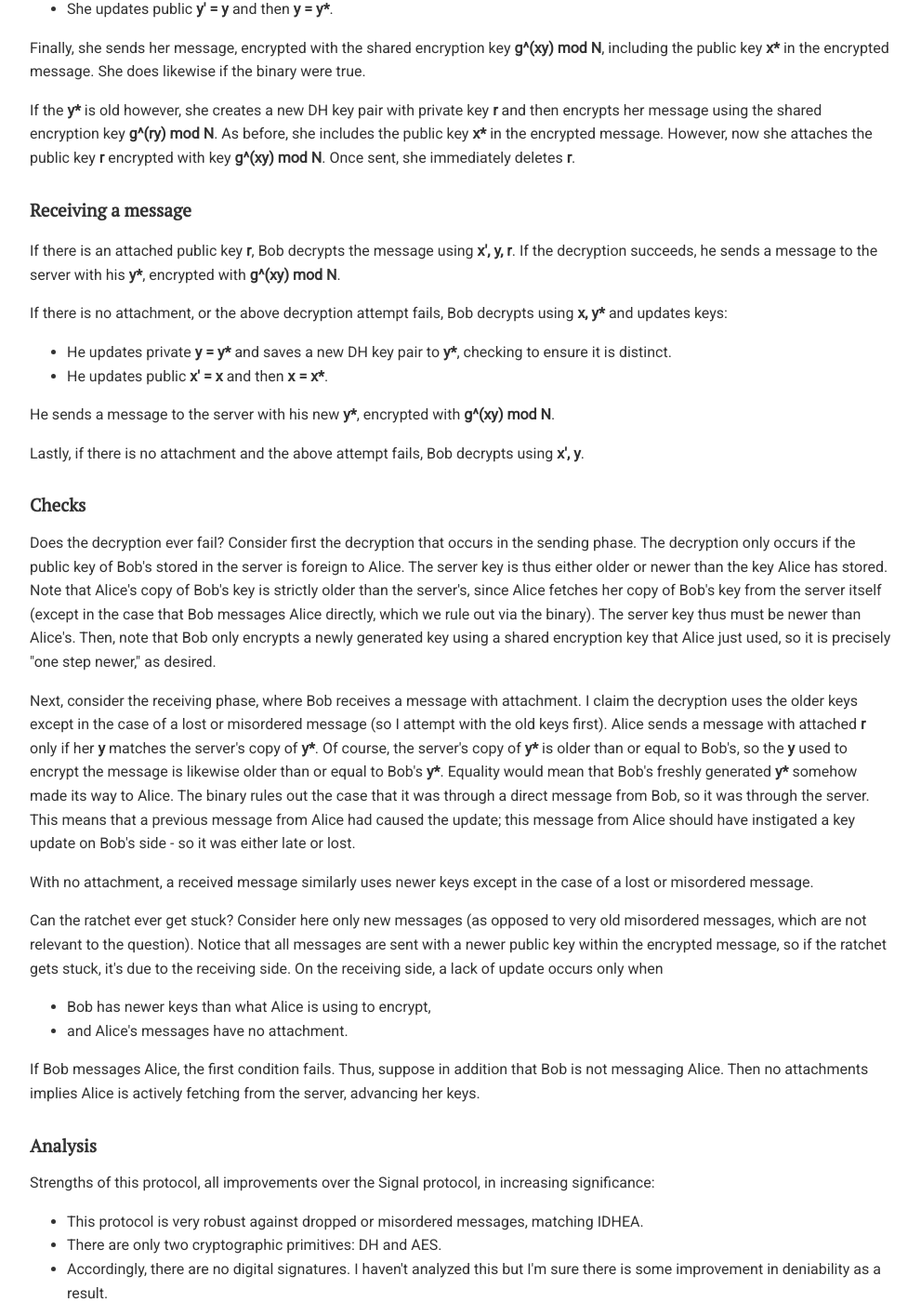
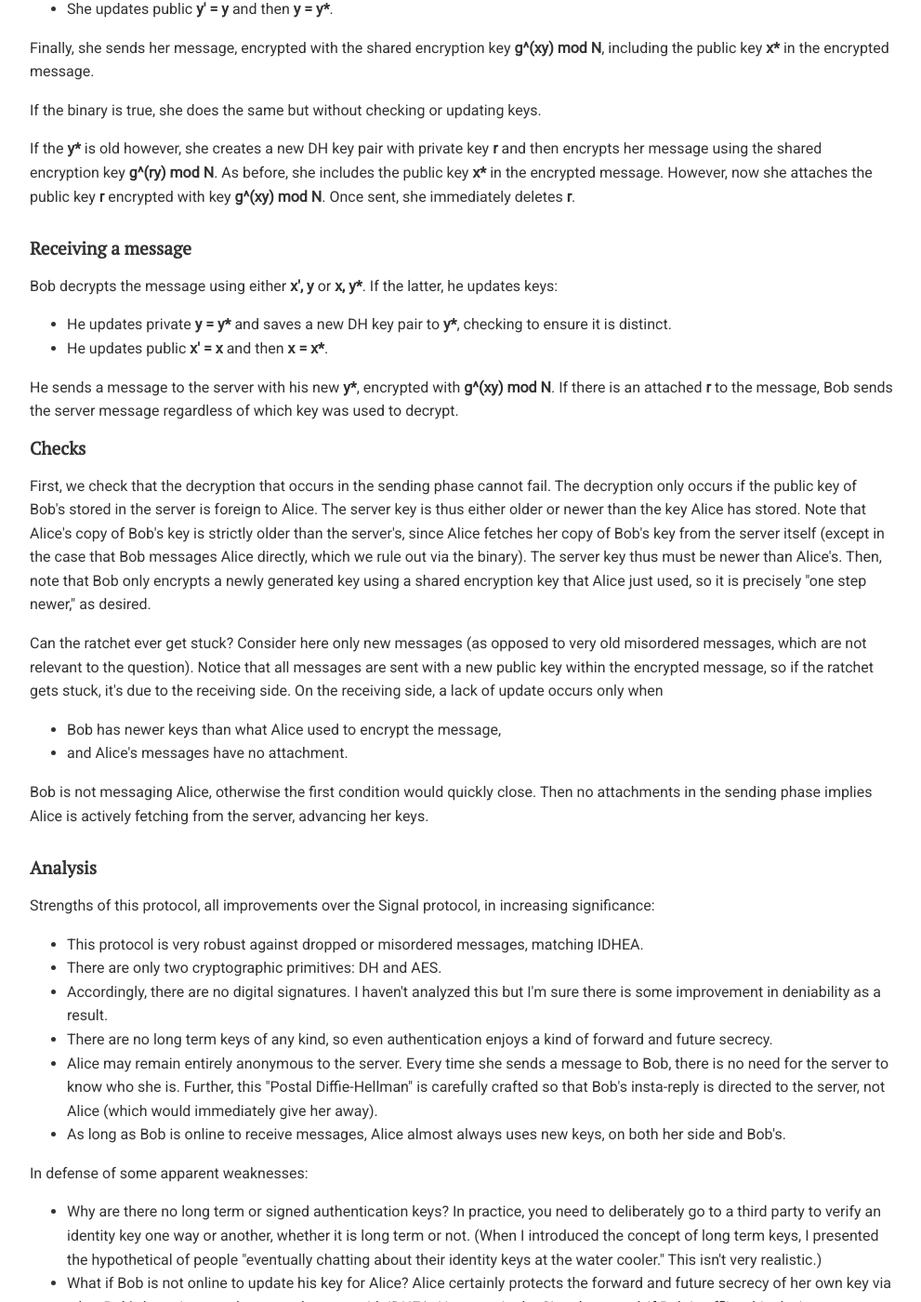
Before and after one commit to chatscrypt/chatscrypt.github.io, a Jekyll site: the page built from _posts/2020-02-06-the-chatscrypt-architecture-part-v-revisiting-the-postal-delivery-model.html, in a window 1280 px wide and 1400 px high, scrolled down 2254 px. Shown: the whole window at 93% size, without its empty margins (143-1134 px from the left). Built offline with Jekyll 4.4.1, drawn with Linux system fonts in a browser that asks for light colours; comment, search, counter and statistics services are not loaded.

Commit message:
Update 2020-02-06-the-chatscrypt-architecture-part-v-revisiting-the-postal-delivery-model.html

```diff
--- a/_posts/2020-02-06-the-chatscrypt-architecture-part-v-revisiting-the-postal-delivery-model.html
+++ b/_posts/2020-02-06-the-chatscrypt-architecture-part-v-revisiting-the-postal-delivery-model.html
@@ -74,40 +74,34 @@
 <li>She updates private <b>x = x*</b> and saves a new DH key pair to <b>x*</b>, checking to ensure it is distinct.
   <li>She updates public <b>y' = y</b> and then <b>y = y*</b>.
 </ul>
-Finally, she sends her message, encrypted with the shared encryption key <b>g^(xy) mod N</b>, including the public key <b>x*</b> in the encrypted message. She does likewise if the binary were true.
+Finally, she sends her message, encrypted with the shared encryption key <b>g^(xy) mod N</b>, including the public key <b>x*</b> in the encrypted message.
+
+<p>If the binary is true, she does the same but without checking or updating keys.
 
 <p>If the <b>y*</b> is old however, she creates a new DH key pair with private key <b>r</b> and then encrypts her message using the shared encryption key <b>g^(ry) mod N</b>. As before, she includes the public key <b>x*</b> in the encrypted message. However, now she attaches the public key <b>r</b> encrypted with key <b>g^(xy) mod N</b>. Once sent, she immediately deletes <b>r</b>.
 
 
 <h2>Receiving a message</h2>
-
-
-<p>If there is an attached public key <b>r</b>, Bob decrypts the message using <b>x', y, r</b>. If the decryption succeeds, he sends a message to the server with his <b>y*</b>, encrypted with <b>g^(xy) mod N</b>.
-
-<p>If there is no attachment, or the above decryption attempt fails, Bob decrypts using <b>x, y*</b> and updates keys:
+Bob decrypts the message using either <b>x', y</b> or <b>x, y*</b>. If the latter, he updates keys:
 <ul>
 <li>He updates private <b>y = y*</b> and saves a new DH key pair to <b>y*</b>, checking to ensure it is distinct.
 <li>He updates public <b>x' = x</b> and then <b>x = x*</b>.
 </ul>
 He sends a message to the server with his new <b>y*</b>, encrypted with <b>g^(xy) mod N</b>.
 
-<p>Lastly, if there is no attachment and the above attempt fails, Bob decrypts using <b>x', y</b>.
+If there is an attached <b>r</b> to the message, Bob sends the server message regardless of which key was used to decrypt.
 
 
 <h2>Checks</h2>
 
-Does the decryption ever fail? Consider first the decryption that occurs in the sending phase. The decryption only occurs if the public key of Bob's stored in the server is foreign to Alice. The server key is thus either older or newer than the key Alice has stored. Note that Alice's copy of Bob's key is strictly older than the server's, since Alice fetches her copy of Bob's key from the server itself (except in the case that Bob messages Alice directly, which we rule out via the binary). The server key thus must be newer than Alice's. Then, note that Bob only encrypts a newly generated key using a shared encryption key that Alice just used, so it is precisely "one step newer," as desired.
+First, we check that the decryption that occurs in the sending phase cannot fail. The decryption only occurs if the public key of Bob's stored in the server is foreign to Alice. The server key is thus either older or newer than the key Alice has stored. Note that Alice's copy of Bob's key is strictly older than the server's, since Alice fetches her copy of Bob's key from the server itself (except in the case that Bob messages Alice directly, which we rule out via the binary). The server key thus must be newer than Alice's. Then, note that Bob only encrypts a newly generated key using a shared encryption key that Alice just used, so it is precisely "one step newer," as desired.
 
-<p>Next, consider the receiving phase, where Bob receives a message with attachment. I claim the decryption uses the older keys except in the case of a lost or misordered message (so I attempt with the old keys first). Alice sends a message with attached <b>r</b> only if her <b>y</b> matches the server's copy of <b>y*</b>. Of course, the server's copy of <b>y*</b> is older than or equal to Bob's, so the <b>y</b> used to encrypt the message is likewise older than or equal to Bob's <b>y*</b>. Equality would mean that Bob's freshly generated <b>y*</b> somehow made its way to Alice. The binary rules out the case that it was through a direct message from Bob, so it was through the server. This means that a previous message from Alice had caused the update; this message from Alice should have instigated a key update on Bob's side - so it was either late or lost.
-
-<p>With no attachment, a received message similarly uses newer keys except in the case of a lost or misordered message.
-
-<p>Can the ratchet ever get stuck? Consider here only new messages (as opposed to very old misordered messages, which are not relevant to the question). Notice that all messages are sent with a newer public key within the encrypted message, so if the ratchet gets stuck, it's due to the receiving side. On the receiving side, a lack of update occurs only when
+<p>Can the ratchet ever get stuck? Consider here only new messages (as opposed to very old misordered messages, which are not relevant to the question). Notice that all messages are sent with a new public key within the encrypted message, so if the ratchet gets stuck, it's due to the receiving side. On the receiving side, a lack of update occurs only when
 <ul>
- <li> Bob has newer keys than what Alice is using to encrypt,
- <li>and Alice's messages have no attachment.
+ <li> Bob has newer keys than what Alice used to encrypt the message,
+ <li> and Alice's messages have no attachment.
 </ul>
-<p>If Bob messages Alice, the first condition fails. Thus, suppose in addition that Bob is not messaging Alice. Then no attachments implies Alice is actively fetching from the server, advancing her keys.
+<p>Bob is not messaging Alice, otherwise the first condition would quickly close. Then no attachments in the sending phase implies Alice is actively fetching from the server, advancing her keys.
 
 <h2>Analysis</h2>
 
```
